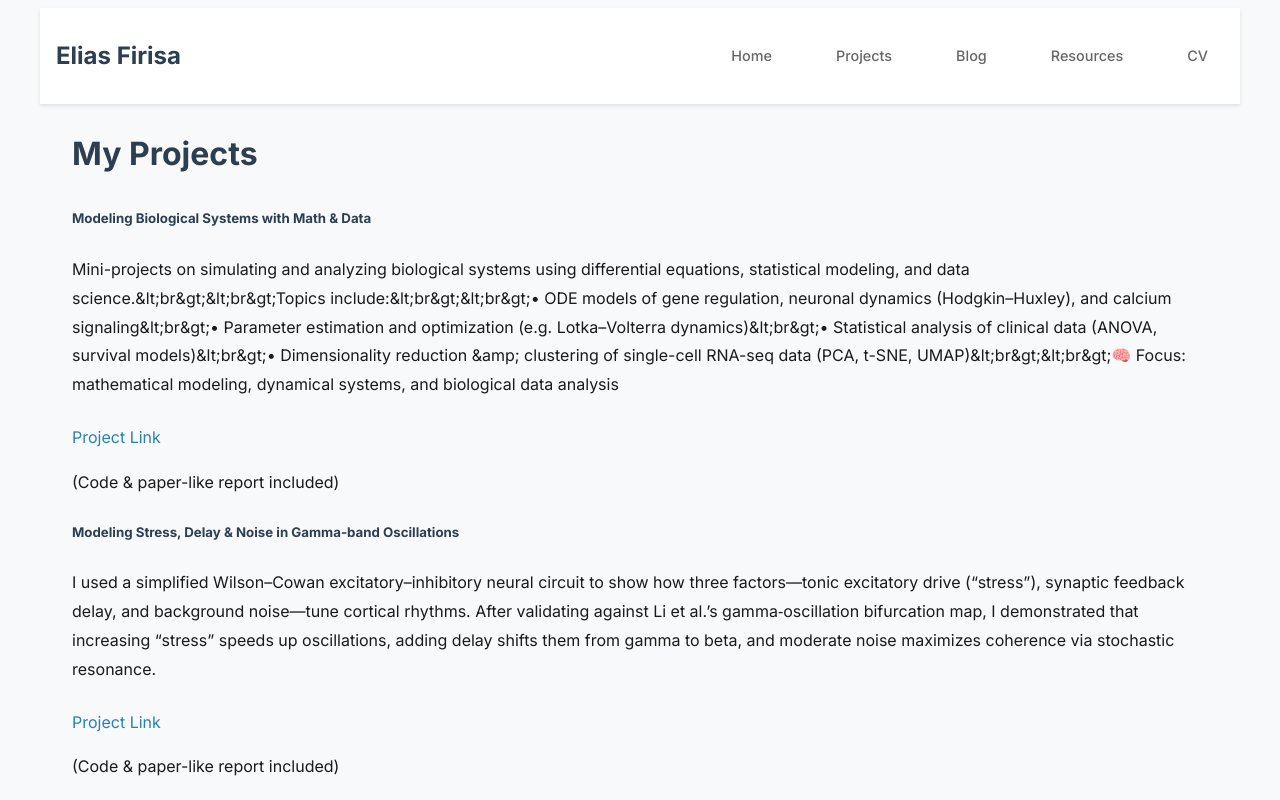
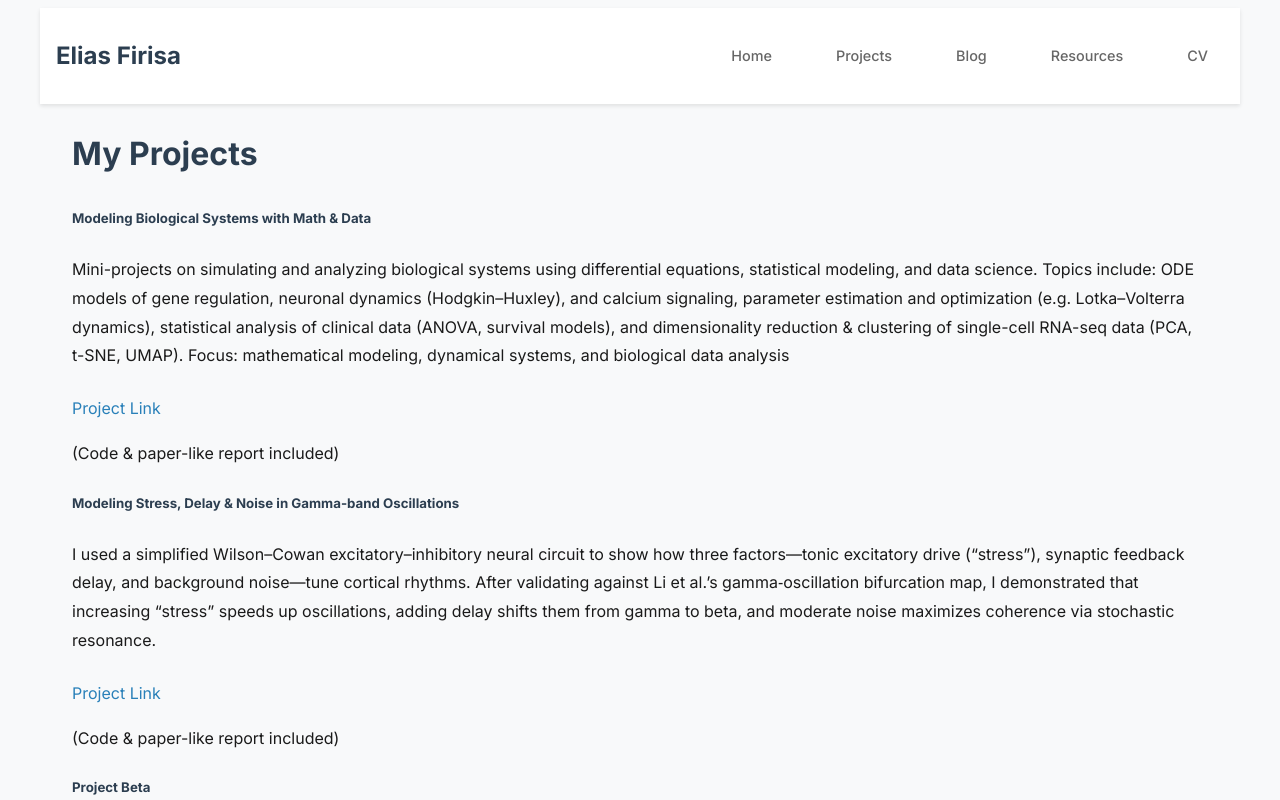
Before and after one commit to EliasSf73/elias-firisa-website, a Next.js app: page /elias-firisa-website/projects in a window 1280 px wide. Shown: the top 800 px of the page. Built offline with nearby package versions, Linux system fonts and the light colour scheme.

Commit message:
fix: simplify description to use commas instead of bullet points

```diff
--- a/src/app/projects/page.tsx
+++ b/src/app/projects/page.tsx
@@ -6,7 +6,7 @@ const Projects = () => {
     {
       id: 2,
       title: 'Modeling Biological Systems with Math & Data',
-      description: 'Mini-projects on simulating and analyzing biological systems using differential equations, statistical modeling, and data science.&lt;br&gt;&lt;br&gt;Topics include:&lt;br&gt;&lt;br&gt;• ODE models of gene regulation, neuronal dynamics (Hodgkin–Huxley), and calcium signaling&lt;br&gt;• Parameter estimation and optimization (e.g. Lotka–Volterra dynamics)&lt;br&gt;• Statistical analysis of clinical data (ANOVA, survival models)&lt;br&gt;• Dimensionality reduction &amp; clustering of single-cell RNA-seq data (PCA, t-SNE, UMAP)&lt;br&gt;&lt;br&gt;🧠 Focus: mathematical modeling, dynamical systems, and biological data analysis',
+      description: 'Mini-projects on simulating and analyzing biological systems using differential equations, statistical modeling, and data science. Topics include: ODE models of gene regulation, neuronal dynamics (Hodgkin–Huxley), and calcium signaling, parameter estimation and optimization (e.g. Lotka–Volterra dynamics), statistical analysis of clinical data (ANOVA, survival models), and dimensionality reduction & clustering of single-cell RNA-seq data (PCA, t-SNE, UMAP). Focus: mathematical modeling, dynamical systems, and biological data analysis',
       link: 'https://github.com/EliasSf73/Mathematical-modeling-project',
     },
     {
```
